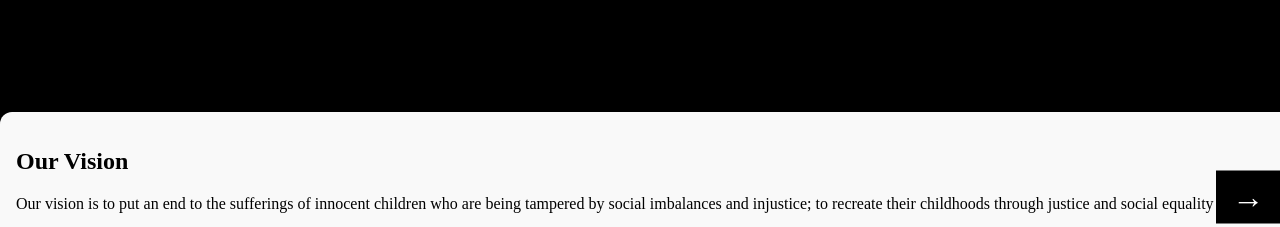
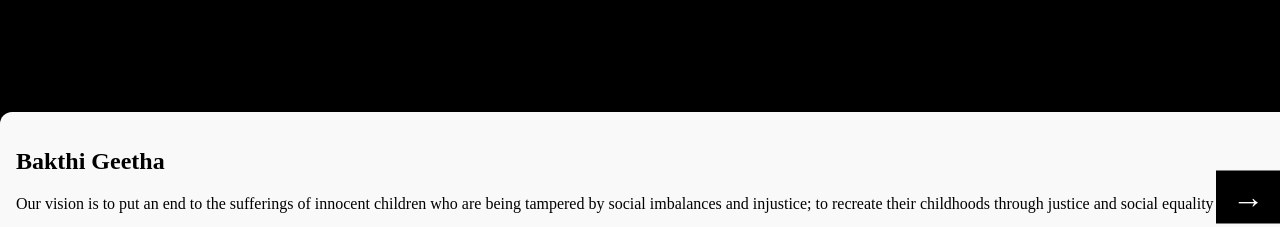
Before and after one commit to Dulan19/Thudawa_Website, a React (Create React App) app: page / in a window 1280 px wide. Shown: the part 1106-1333 px from the top of the page. Built offline with nearby package versions, Linux system fonts and the light colour scheme.

Commit message:
Update App.js

```diff
--- a/src/App.js
+++ b/src/App.js
@@ -59,7 +59,7 @@ function App() {
                 <div className="Events-container">
                   {/* Events boxes */}
                   <div className="Events-box">
-                    <h2>Our Vision</h2>
+                    <h2>Bakthi Geetha</h2>
                     <p>
                       Our vision is to put an end to the sufferings of innocent children who are being tampered by social
                       imbalances and injustice; to recreate their childhoods through justice and social equality and through
```
